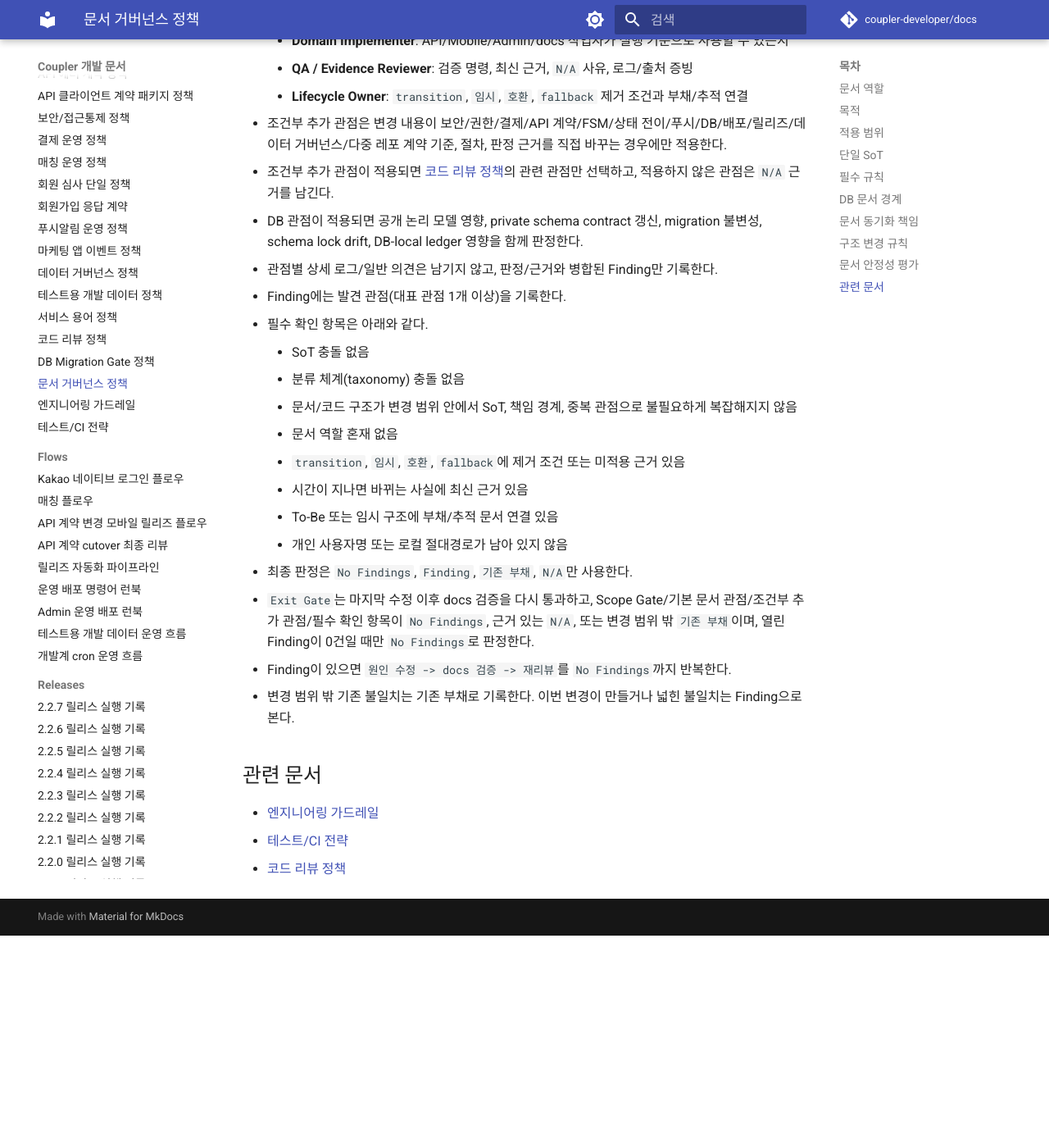
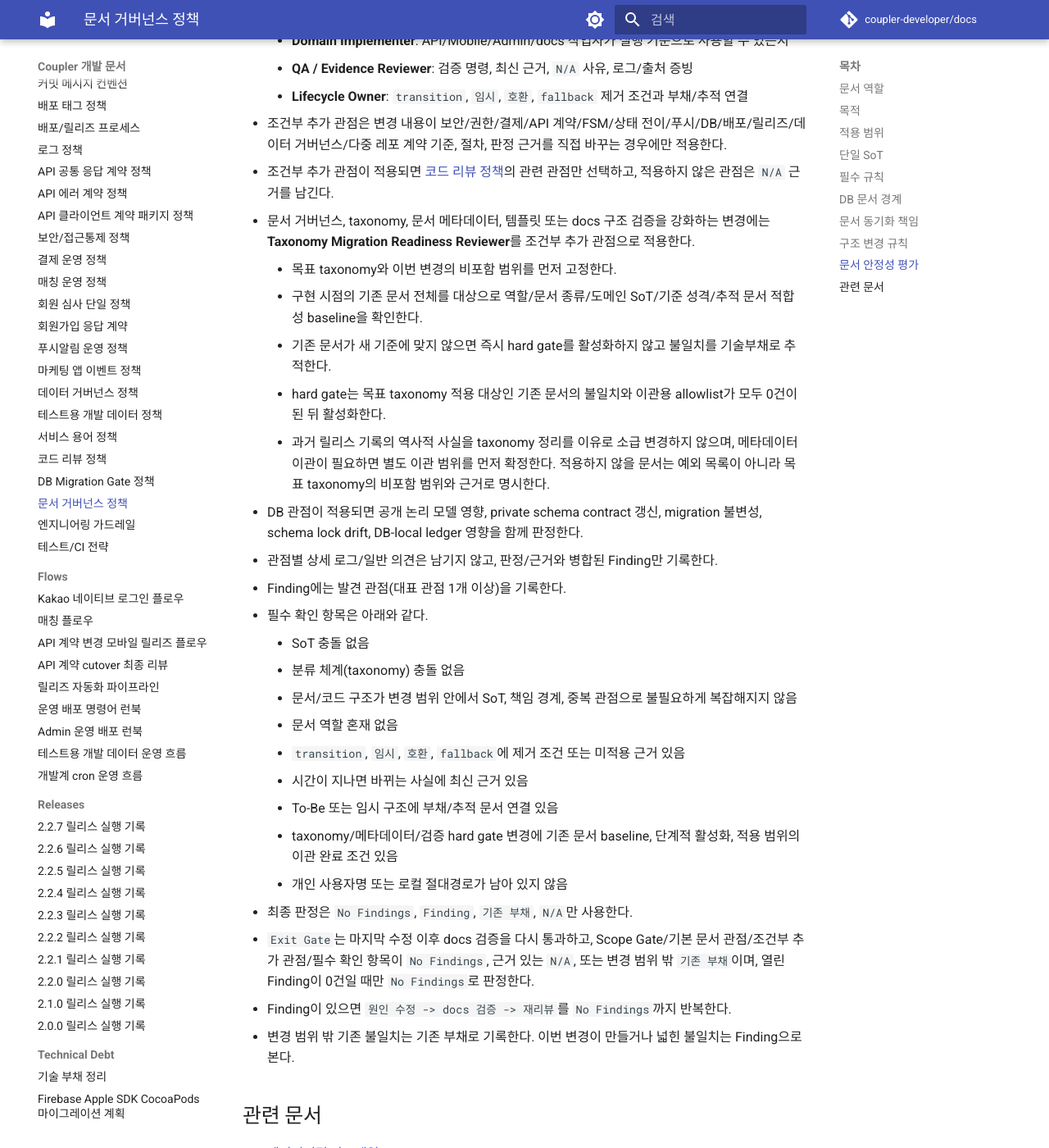
Before and after one commit to coupler-developer/docs, an MkDocs documentation site: the page built from content/policy/document-governance-policy.md, in a window 1280 px wide and 1400 px high, scrolled down 4570 px. Shown: the whole window at 82% size. Built offline with MkDocs 1.6.1 and Material for MkDocs 9.7.7, drawn with Linux system fonts in a browser that asks for light colours; comment, search, counter and statistics services are not loaded; before the commit the page ends 5711 px from its top, so only the background shows below that.

Commit message:
docs: taxonomy 이관 준비도 리뷰 기준 추가
Reason:
- taxonomy 검증 강화 전에 기존 문서 적합성과 이관 완료 조건을 고정해야 함

Changes:
- Taxonomy Migration Readiness Reviewer 조건부 관점 추가
- 안정성 리뷰 템플릿 판정 행과 필수 확인 항목 반영

How:
- baseline 확인, 이관용 allowlist 0건, 비포함 범위 확정 후 hard gate를 활성화하도록 제한

Tests:
- yarn validate:docs 통과

```diff
--- a/content/policy/document-governance-policy.md
+++ b/content/policy/document-governance-policy.md
@@ -120,6 +120,15 @@
     - **Lifecycle Owner**: `transition`, `임시`, `호환`, `fallback` 제거 조건과 부채/추적 연결
 - 조건부 추가 관점은 변경 내용이 보안/권한/결제/API 계약/FSM/상태 전이/푸시/DB/배포/릴리즈/데이터 거버넌스/다중 레포 계약 기준, 절차, 판정 근거를 직접 바꾸는 경우에만 적용한다.
 - 조건부 추가 관점이 적용되면 [코드 리뷰 정책](code-review-policy.md)의 관련 관점만 선택하고, 적용하지 않은 관점은 `N/A` 근거를 남긴다.
+- 문서 거버넌스, taxonomy, 문서 메타데이터, 템플릿 또는 docs 구조 검증을 강화하는 변경에는
+  **Taxonomy Migration Readiness Reviewer**를 조건부 추가 관점으로 적용한다.
+    - 목표 taxonomy와 이번 변경의 비포함 범위를 먼저 고정한다.
+    - 구현 시점의 기존 문서 전체를 대상으로 역할/문서 종류/도메인 SoT/기준 성격/추적 문서 적합성 baseline을 확인한다.
+    - 기존 문서가 새 기준에 맞지 않으면 즉시 hard gate를 활성화하지 않고 불일치를 기술부채로 추적한다.
+    - hard gate는 목표 taxonomy 적용 대상인 기존 문서의 불일치와 이관용 allowlist가 모두 0건이 된 뒤 활성화한다.
+    - 과거 릴리스 기록의 역사적 사실을 taxonomy 정리를 이유로 소급 변경하지 않으며, 메타데이터 이관이 필요하면
+      별도 이관 범위를 먼저 확정한다. 적용하지 않을 문서는 예외 목록이 아니라 목표 taxonomy의 비포함 범위와
+      근거로 명시한다.
 - DB 관점이 적용되면 공개 논리 모델 영향, private schema contract 갱신, migration 불변성, schema lock drift,
   DB-local ledger 영향을 함께 판정한다.
 - 관점별 상세 로그/일반 의견은 남기지 않고, 판정/근거와 병합된 Finding만 기록한다.
@@ -132,6 +141,7 @@
     - `transition`, `임시`, `호환`, `fallback`에 제거 조건 또는 미적용 근거 있음
     - 시간이 지나면 바뀌는 사실에 최신 근거 있음
     - To-Be 또는 임시 구조에 부채/추적 문서 연결 있음
+    - taxonomy/메타데이터/검증 hard gate 변경에 기존 문서 baseline, 단계적 활성화, 적용 범위의 이관 완료 조건 있음
     - 개인 사용자명 또는 로컬 절대경로가 남아 있지 않음
 - 최종 판정은 `No Findings`, `Finding`, `기존 부채`, `N/A`만 사용한다.
 - `Exit Gate`는 마지막 수정 이후 docs 검증을 다시 통과하고, Scope Gate/기본 문서 관점/조건부 추가 관점/필수 확인 항목이 `No Findings`, 근거 있는 `N/A`, 또는 변경 범위 밖 `기존 부채`이며, 열린 Finding이 0건일 때만 `No Findings`로 판정한다.
```
Also changed, not shown: content/templates/docs-stability-review-template.md (+4 -2 lines).
